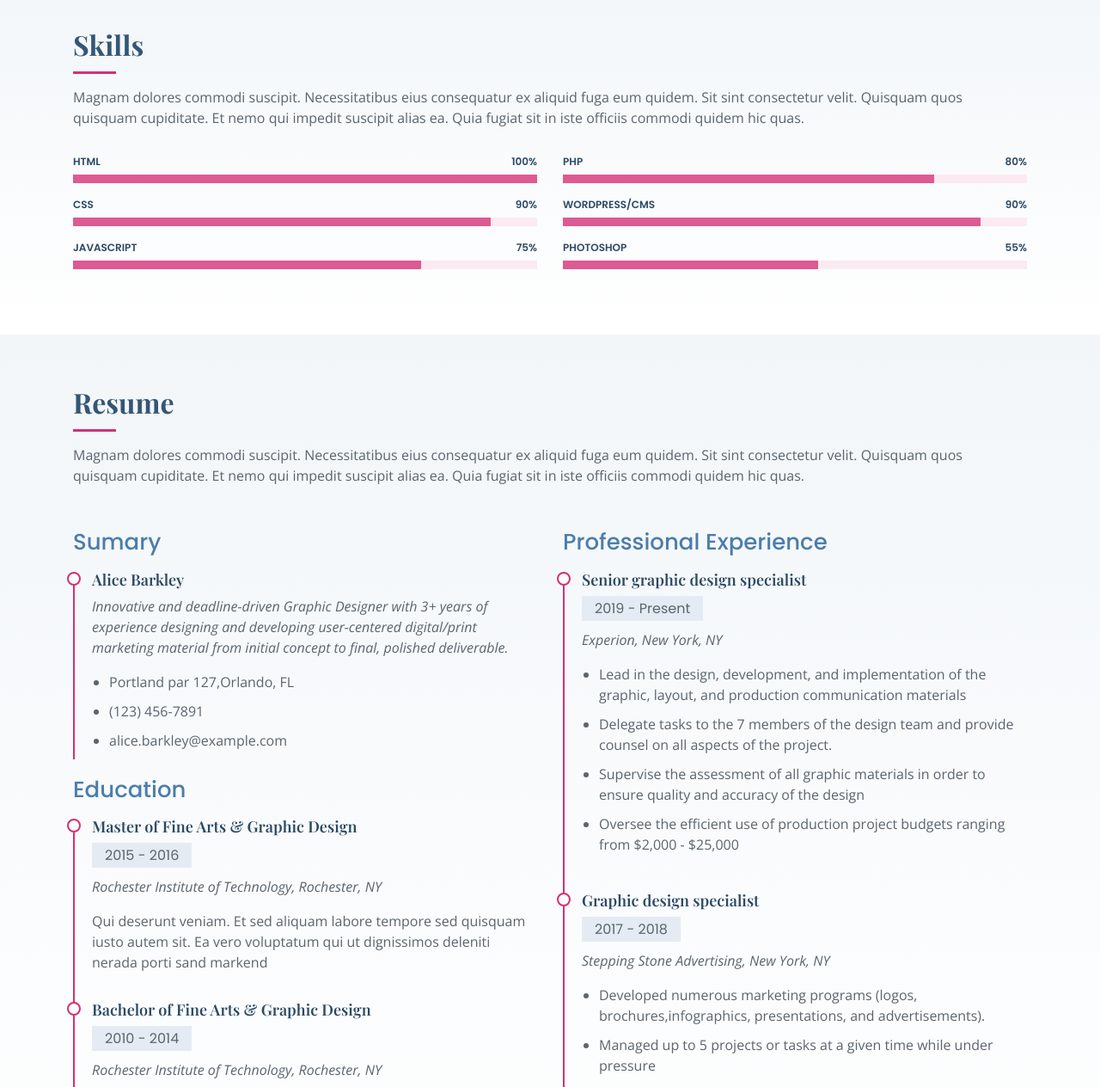
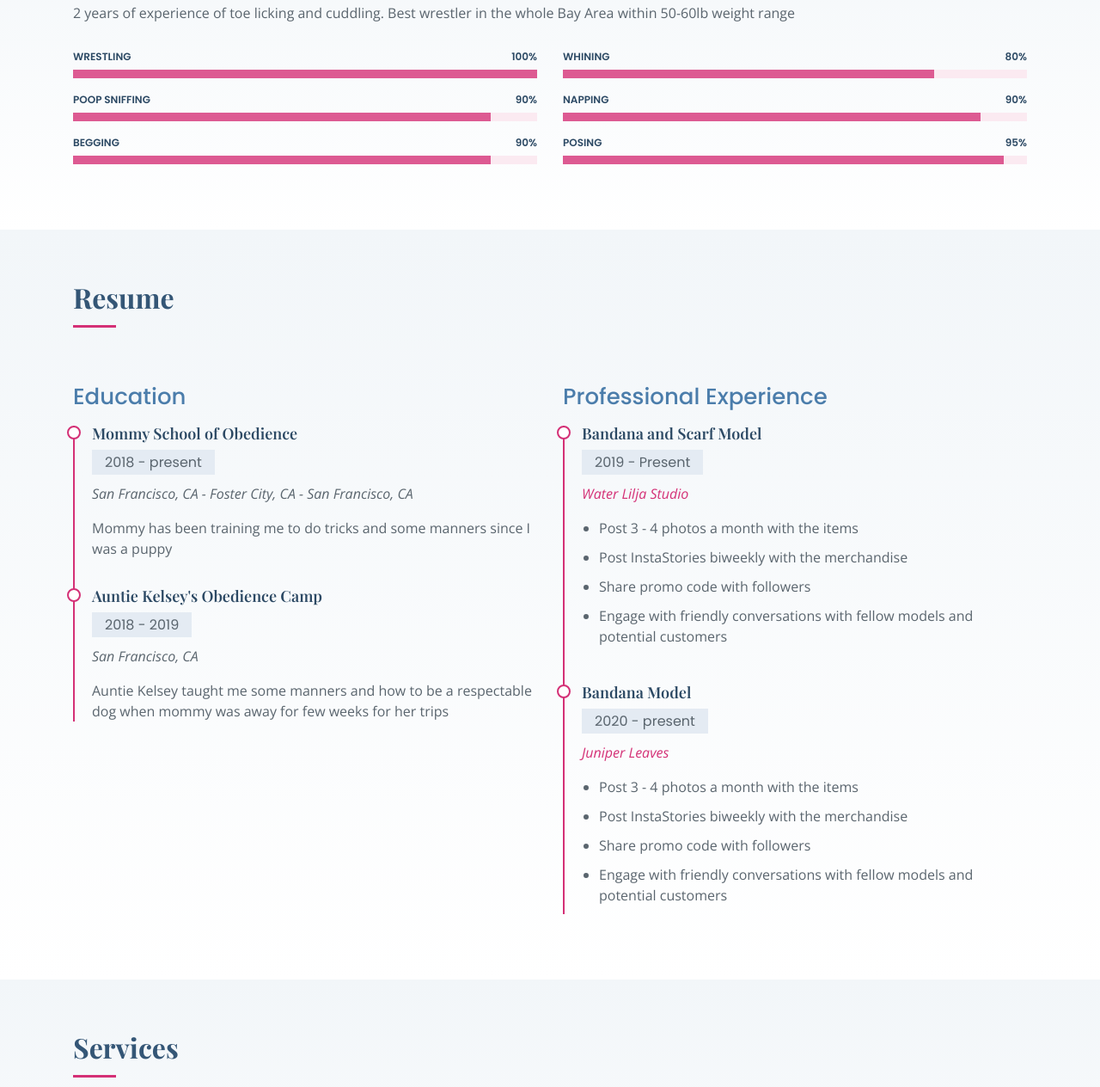
Before and after one commit to kallistahalim/Dog_Website, a plain HTML site: page index.html in a window 1280 px wide. Shown: the part 1305-2569 px from the top of the page at 86% size. Drawn offline with nearby package versions, Linux system fonts and the light colour scheme; a web font is replaced by a local one.

Commit message:
add content

```diff
--- a/index.html
+++ b/index.html
@@ -39,7 +39,7 @@
   <!-- ======= Hero Section ======= -->
   <section id="hero" class="d-flex flex-column align-items-center justify-content-center">
     <h1>Hi, I'm Coco!</h1>
-    <h2>I am mommy's baby and a model for scaves and bandanas</h2>
+    <h2>I am mommy's baby and a model for scarves and bandanas</h2>
     <a href="#about" class="btn-get-started scrollto"><i class="icofont-simple-down"></i></a>
   </section><!-- End Hero -->
 
@@ -95,16 +95,16 @@
           <div class="image col-xl-5 d-flex align-items-stretch justify-content-center justify-content-lg-start"></div>
           <div class="col-xl-7 pl-0 pl-lg-5 pr-lg-1 d-flex align-items-stretch">
             <div class="content d-flex flex-column justify-content-center">
-              <h3>Voluptatem dignissimos provident quasi</h3>
+              <h3>Pitbull-Labrador Mix</h3>
               <p>
-                Lorem ipsum dolor sit amet, consectetur adipiscing elit, sed do eiusmod tempor incididunt ut labore et dolore magna aliqua. Duis aute irure dolor in reprehenderit
+                Happy-Go-Lucky pup that is not the brightest but definitely is the cuddliest
               </p>
               <div class="row">
                 <div class="col-md-6 d-md-flex align-items-md-stretch">
                   <div class="count-box">
                     <i class="icofont-simple-smile"></i>
-                    <span data-toggle="counter-up">65</span>
-                    <p><strong>Happy Clients</strong> consequuntur voluptas nostrum aliquid ipsam architecto ut.</p>
+                    <span data-toggle="counter-up">100</span>
+                    <p><strong>Happy Clients</strong></p>
                   </div>
                 </div>
 
@@ -112,7 +112,7 @@
                   <div class="count-box">
                     <i class="icofont-document-folder"></i>
                     <span data-toggle="counter-up">85</span>
-                    <p><strong>Projects</strong> adipisci atque cum quia aspernatur totam laudantium et quia dere tan</p>
+                    <p><strong>Projects</strong></p>
                   </div>
                 </div>
 
@@ -120,7 +120,7 @@
                   <div class="count-box">
                     <i class="icofont-clock-time"></i>
                     <span data-toggle="counter-up">12</span>
-                    <p><strong>Years of experience</strong> aut commodi quaerat modi aliquam nam ducimus aut voluptate non vel</p>
+                    <p><strong>Years of experience</strong></p>
                   </div>
                 </div>
 
@@ -128,7 +128,7 @@
                   <div class="count-box">
                     <i class="icofont-award"></i>
                     <span data-toggle="counter-up">15</span>
-                    <p><strong>Awards</strong> rerum asperiores dolor alias quo reprehenderit eum et nemo pad der</p>
+                    <p><strong>Awards</strong></p>
                   </div>
                 </div>
               </div>
@@ -145,7 +145,7 @@
 
         <div class="section-title">
           <h2>Skills</h2>
-          <p>Magnam dolores commodi suscipit. Necessitatibus eius consequatur ex aliquid fuga eum quidem. Sit sint consectetur velit. Quisquam quos quisquam cupiditate. Et nemo qui impedit suscipit alias ea. Quia fugiat sit in iste officiis commodi quidem hic quas.</p>
+          <p>2 years of experience of toe licking and cuddling. Best wrestler in the whole Bay Area within 50-60lb weight range</p>
         </div>
 
         <div class="row skills-content">
@@ -153,23 +153,23 @@
           <div class="col-lg-6">
 
             <div class="progress">
-              <span class="skill">HTML <i class="val">100%</i></span>
+              <span class="skill">Wrestling <i class="val">100%</i></span>
               <div class="progress-bar-wrap">
                 <div class="progress-bar" role="progressbar" aria-valuenow="100" aria-valuemin="0" aria-valuemax="100"></div>
               </div>
             </div>
 
             <div class="progress">
-              <span class="skill">CSS <i class="val">90%</i></span>
+              <span class="skill">Poop Sniffing <i class="val">90%</i></span>
               <div class="progress-bar-wrap">
                 <div class="progress-bar" role="progressbar" aria-valuenow="90" aria-valuemin="0" aria-valuemax="100"></div>
               </div>
             </div>
 
             <div class="progress">
-              <span class="skill">JavaScript <i class="val">75%</i></span>
+              <span class="skill">Begging <i class="val">90%</i></span>
               <div class="progress-bar-wrap">
-                <div class="progress-bar" role="progressbar" aria-valuenow="75" aria-valuemin="0" aria-valuemax="100"></div>
+                <div class="progress-bar" role="progressbar" aria-valuenow="90" aria-valuemin="0" aria-valuemax="100"></div>
               </div>
             </div>
 
@@ -178,23 +178,23 @@
           <div class="col-lg-6">
 
             <div class="progress">
-              <span class="skill">PHP <i class="val">80%</i></span>
+              <span class="skill">Whining <i class="val">80%</i></span>
               <div class="progress-bar-wrap">
                 <div class="progress-bar" role="progressbar" aria-valuenow="80" aria-valuemin="0" aria-valuemax="100"></div>
               </div>
             </div>
 
             <div class="progress">
-              <span class="skill">WordPress/CMS <i class="val">90%</i></span>
+              <span class="skill">Napping <i class="val">90%</i></span>
               <div class="progress-bar-wrap">
                 <div class="progress-bar" role="progressbar" aria-valuenow="90" aria-valuemin="0" aria-valuemax="100"></div>
               </div>
             </div>
 
             <div class="progress">
-              <span class="skill">Photoshop <i class="val">55%</i></span>
+              <span class="skill">Posing <i class="val">95%</i></span>
               <div class="progress-bar-wrap">
-                <div class="progress-bar" role="progressbar" aria-valuenow="55" aria-valuemin="0" aria-valuemax="100"></div>
+                <div class="progress-bar" role="progressbar" aria-valuenow="95" aria-valuemin="0" aria-valuemax="100"></div>
               </div>
             </div>
 
@@ -211,63 +211,63 @@
 
         <div class="section-title">
           <h2>Resume</h2>
-          <p>Magnam dolores commodi suscipit. Necessitatibus eius consequatur ex aliquid fuga eum quidem. Sit sint consectetur velit. Quisquam quos quisquam cupiditate. Et nemo qui impedit suscipit alias ea. Quia fugiat sit in iste officiis commodi quidem hic quas.</p>
+          <!-- <p>Magnam dolores commodi suscipit. Necessitatibus eius consequatur ex aliquid fuga eum quidem. Sit sint consectetur velit. Quisquam quos quisquam cupiditate. Et nemo qui impedit suscipit alias ea. Quia fugiat sit in iste officiis commodi quidem hic quas.</p> -->
         </div>
 
         <div class="row">
           <div class="col-lg-6">
-            <h3 class="resume-title">Sumary</h3>
-            <div class="resume-item pb-0">
-              <h4>Alice Barkley</h4>
-              <p><em>Innovative and deadline-driven Graphic Designer with 3+ years of experience designing and developing user-centered digital/print marketing material from initial concept to final, polished deliverable.</em></p>
-              <p>
-                <ul>
+            <!-- <h3 class="resume-title">Sumary</h3>
+            <div class="resume-item pb-0"> -->
+             <!-- <a href="https://www.etsy.com/shop/JuniperLeaves" target="_blank"><h4>Juniper Leaves</h4></a>
+              <p><em>Instagram Bandana Model</em></p>
+              <p> -->
+                <!-- <ul>
                   <li>Portland par 127,Orlando, FL</li>
                   <li>(123) 456-7891</li>
                   <li>alice.barkley@example.com</li>
-                </ul>
-              </p>
-            </div>
+                </ul> -->
+              <!-- </p>
+            </div> -->
 
             <h3 class="resume-title">Education</h3>
             <div class="resume-item">
-              <h4>Master of Fine Arts &amp; Graphic Design</h4>
-              <h5>2015 - 2016</h5>
-              <p><em>Rochester Institute of Technology, Rochester, NY</em></p>
-              <p>Qui deserunt veniam. Et sed aliquam labore tempore sed quisquam iusto autem sit. Ea vero voluptatum qui ut dignissimos deleniti nerada porti sand markend</p>
+              <h4>Mommy School of Obedience</h4>
+              <h5>2018 - present</h5>
+              <p><em>San Francisco, CA - Foster City, CA - San Francisco, CA</em></p>
+              <p>Mommy has been training me to do tricks and some manners since I was a puppy</p>
             </div>
             <div class="resume-item">
-              <h4>Bachelor of Fine Arts &amp; Graphic Design</h4>
-              <h5>2010 - 2014</h5>
-              <p><em>Rochester Institute of Technology, Rochester, NY</em></p>
-              <p>Quia nobis sequi est occaecati aut. Repudiandae et iusto quae reiciendis et quis Eius vel ratione eius unde vitae rerum voluptates asperiores voluptatem Earum molestiae consequatur neque etlon sader mart dila</p>
+              <h4>Auntie Kelsey's Obedience Camp</h4>
+              <h5>2018 - 2019</h5>
+              <p><em>San Francisco, CA</em></p>
+              <p>Auntie Kelsey taught me some manners and how to be a respectable dog when mommy was away for few weeks for her trips</p>
             </div>
           </div>
           <div class="col-lg-6">
             <h3 class="resume-title">Professional Experience</h3>
             <div class="resume-item">
-              <h4>Senior graphic design specialist</h4>
+              <h4>Bandana and Scarf Model</h4>
               <h5>2019 - Present</h5>
-              <p><em>Experion, New York, NY </em></p>
+              <a href="https://linktr.ee/Waterliljastudio" target="_blank"><p><em>Water Lilja Studio</em></p></a>
               <p>
                 <ul>
-                  <li>Lead in the design, development, and implementation of the graphic, layout, and production communication materials</li>
-                  <li>Delegate tasks to the 7 members of the design team and provide counsel on all aspects of the project. </li>
-                  <li>Supervise the assessment of all graphic materials in order to ensure quality and accuracy of the design</li>
-                  <li>Oversee the efficient use of production project budgets ranging from $2,000 - $25,000</li>
+                  <li>Post 3 - 4 photos a month with the items</li>
+                  <li>Post InstaStories biweekly with the merchandise</li>
+                  <li>Share promo code with followers</li>
+                  <li>Engage with friendly conversations with fellow models and potential customers</li>
                 </ul>
               </p>
             </div>
             <div class="resume-item">
-              <h4>Graphic design specialist</h4>
-              <h5>2017 - 2018</h5>
-              <p><em>Stepping Stone Advertising, New York, NY</em></p>
+              <h4>Bandana Model</h4>
+              <h5>2020 - present</h5>
+              <a href="https://www.etsy.com/shop/JuniperLeaves" target="_blank"><p><em>Juniper Leaves</em></p></a>
               <p>
                 <ul>
-                  <li>Developed numerous marketing programs (logos, brochures,infographics, presentations, and advertisements).</li>
-                  <li>Managed up to 5 projects or tasks at a given time while under pressure</li>
-                  <li>Recommended and consulted with clients on the most appropriate graphic design</li>
-                  <li>Created 4+ design presentations and proposals a month for clients and account managers</li>
+                  <li>Post 3 - 4 photos a month with the items</li>
+                  <li>Post InstaStories biweekly with the merchandise</li>
+                  <li>Share promo code with followers</li>
+                  <li>Engage with friendly conversations with fellow models and potential customers</li>
                 </ul>
               </p>
             </div>
@@ -283,38 +283,38 @@
 
         <div class="section-title">
           <h2>Services</h2>
-          <p>Magnam dolores commodi suscipit. Necessitatibus eius consequatur ex aliquid fuga eum quidem. Sit sint consectetur velit. Quisquam quos quisquam cupiditate. Et nemo qui impedit suscipit alias ea. Quia fugiat sit in iste officiis commodi quidem hic quas.</p>
+          <!-- <p>Magnam dolores commodi suscipit. Necessitatibus eius consequatur ex aliquid fuga eum quidem. Sit sint consectetur velit. Quisquam quos quisquam cupiditate. Et nemo qui impedit suscipit alias ea. Quia fugiat sit in iste officiis commodi quidem hic quas.</p> -->
         </div>
 
         <div class="row">
           <div class="col-md-6 col-lg-3 d-flex align-items-stretch mb-5 mb-lg-0">
             <div class="icon-box">
-              <div class="icon"><i class="bx bxl-dribbble"></i></div>
-              <h4 class="title"><a href="">Lorem Ipsum</a></h4>
+              <div class="icon"><i class="bx bx-body"></i></div>
+              <h4 class="title"><a href="">Modelling</a></h4>
               <p class="description">Voluptatum deleniti atque corrupti quos dolores et quas molestias excepturi</p>
             </div>
           </div>
 
           <div class="col-md-6 col-lg-3 d-flex align-items-stretch mb-5 mb-lg-0">
             <div class="icon-box">
-              <div class="icon"><i class="bx bx-file"></i></div>
-              <h4 class="title"><a href="">Sed ut perspiciatis</a></h4>
+              <div class="icon"><i class="bx bxs-dollar-circle"></i></div>
+              <h4 class="title"><a href="">Promoter</a></h4>
               <p class="description">Duis aute irure dolor in reprehenderit in voluptate velit esse cillum dolore</p>
             </div>
           </div>
 
           <div class="col-md-6 col-lg-3 d-flex align-items-stretch mb-5 mb-lg-0">
             <div class="icon-box">
-              <div class="icon"><i class="bx bx-tachometer"></i></div>
-              <h4 class="title"><a href="">Magni Dolores</a></h4>
+              <div class="icon"><i class="bx bxs-heart"></i></div>
+              <h4 class="title"><a href="">Cuddler Buddy</a></h4>
               <p class="description">Excepteur sint occaecat cupidatat non proident, sunt in culpa qui officia</p>
             </div>
           </div>
 
           <div class="col-md-6 col-lg-3 d-flex align-items-stretch mb-5 mb-lg-0">
             <div class="icon-box">
-              <div class="icon"><i class="bx bx-world"></i></div>
-              <h4 class="title"><a href="">Nemo Enim</a></h4>
+              <div class="icon"><i class="bx bx-cake"></i></div>
+              <h4 class="title"><a href="">Food Stealing</a></h4>
               <p class="description">At vero eos et accusamus et iusto odio dignissimos ducimus qui blanditiis</p>
             </div>
           </div>
@@ -478,7 +478,7 @@
     </section><!-- End Portfolio Section -->
 
     <!-- ======= Testimonials Section ======= -->
-    <section id="testimonials" class="testimonials section-bg">
+    <!-- <section id="testimonials" class="testimonials section-bg">
       <div class="container">
 
         <div class="section-title">
@@ -545,7 +545,7 @@
 
         </div>
 
-      </div>
+      </div> -->
     </section><!-- End Testimonials Section -->
 
     <!-- ======= Contact Section ======= -->
@@ -554,19 +554,19 @@
 
         <div class="section-title">
           <h2>Contact</h2>
-          <p>Magnam dolores commodi suscipit. Necessitatibus eius consequatur ex aliquid fuga eum quidem. Sit sint consectetur velit. Quisquam quos quisquam cupiditate. Et nemo qui impedit suscipit alias ea. Quia fugiat sit in iste officiis commodi quidem hic quas.</p>
+          <!-- <p>Magnam dolores commodi suscipit. Necessitatibus eius consequatur ex aliquid fuga eum quidem. Sit sint consectetur velit. Quisquam quos quisquam cupiditate. Et nemo qui impedit suscipit alias ea. Quia fugiat sit in iste officiis commodi quidem hic quas.</p> -->
         </div>
 
         <div class="row">
 
           <div class="col-lg-4 col-md-4">
             <div class="contact-about">
-              <h3>Lonely</h3>
-              <p>Cras fermentum odio eu feugiat. Justo eget magna fermentum iaculis eu non diam phasellus. Scelerisque felis imperdiet proin fermentum leo. Amet volutpat consequat mauris nunc congue.</p>
+              <h3>Coco Halim</h3>
+              <p>Please note that my mom handles all of my admin</p>
               <div class="social-links">
                 <a href="#" class="twitter"><i class="icofont-twitter"></i></a>
                 <a href="#" class="facebook"><i class="icofont-facebook"></i></a>
-                <a href="#" class="instagram"><i class="icofont-instagram"></i></a>
+                <a href="https://www.instagram.com/cocothepuma/" target="_blank" class="instagram"><i class="icofont-instagram"></i></a>
                 <a href="#" class="linkedin"><i class="icofont-linkedin"></i></a>
               </div>
             </div>
@@ -576,17 +576,17 @@
             <div class="info">
               <div>
                 <i class="icofont-google-map"></i>
-                <p>A108 Adam Street<br>New York, NY 535022</p>
+                <p>Bayview/Hunters Point, San Francisco, CA 94124</p>
               </div>
 
               <div>
                 <i class="icofont-envelope"></i>
-                <p>info@example.com</p>
+                <p>cocothepuma@gmail.com</p>
               </div>
 
               <div>
                 <i class="icofont-phone"></i>
-                <p>+1 5589 55488 55s</p>
+                <p>+1 415 961 3087</p>
               </div>
 
             </div>
```
